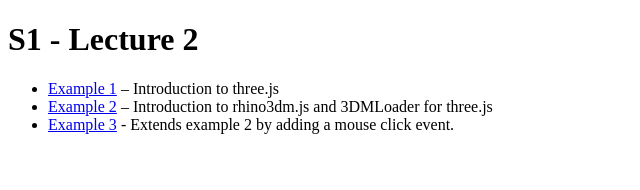
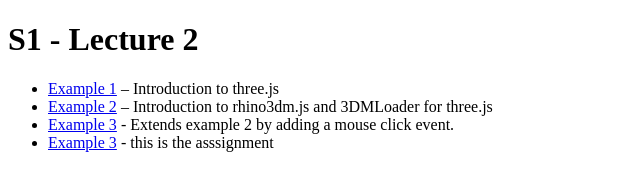
Before and after one commit to iaac-macad/assignment-02-ziqicui001, a plain HTML site: page index.html in a window 1280 px wide. Shown: the whole page, without its empty margins (0-640 px from the left). Drawn offline with Linux system fonts and the light colour scheme.

Commit message:
Update index.html

```diff
--- a/index.html
+++ b/index.html
@@ -10,6 +10,7 @@
             <li><a href="./example1/">Example 1</a> – Introduction to three.js</li>
             <li><a href="./example2/">Example 2</a> – Introduction to rhino3dm.js and 3DMLoader for three.js</li>
             <li><a href="./example3/">Example 3</a> - Extends example 2 by adding a mouse click event.</li>
+            <li><a href="./example6/">Example 3</a> - this is the asssignment </li>
         </ul>
     </body>
 </html>
```
